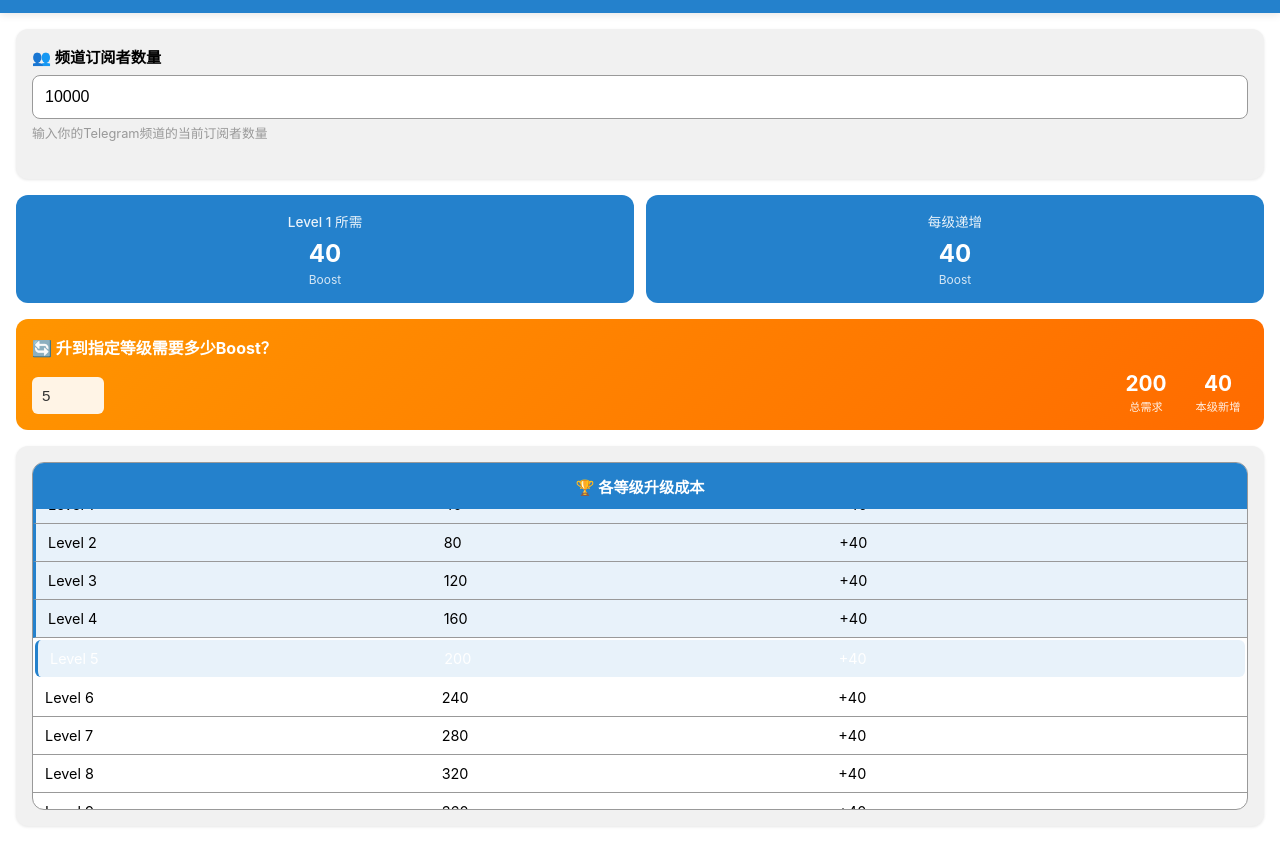
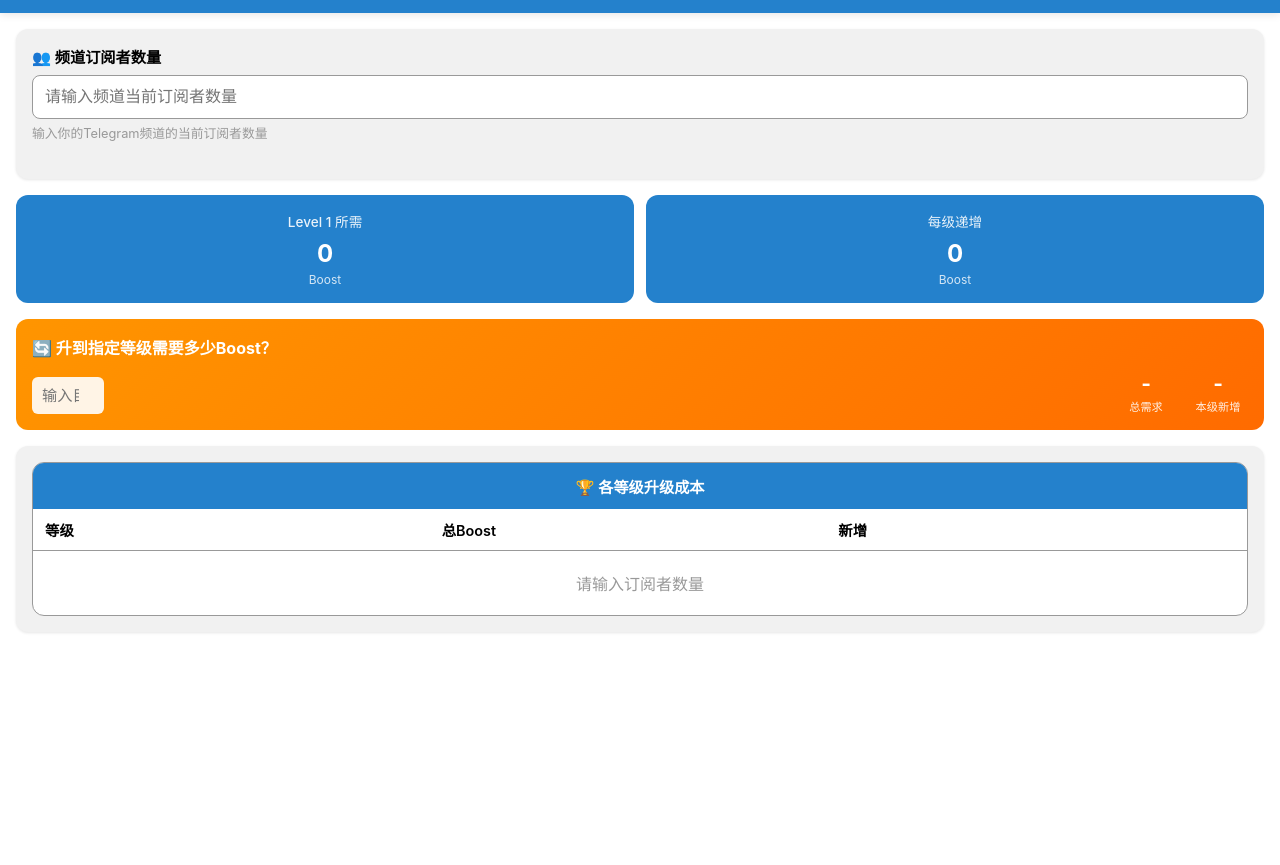
Before and after one commit to yanshibin/telegram-story-calculator, a plain HTML site: page index.html in a window 1280 px wide. Shown: the part 73-938 px from the top of the page. After the commit the page ends 817 px from the top, so only its background shows below. Drawn offline with Linux system fonts and the light colour scheme.

Commit message:
Update index.html

```diff
--- a/index.html
+++ b/index.html
@@ -432,12 +432,7 @@
         subscribersInput.addEventListener('input', calculateBoosts);
         targetLevelInput.addEventListener('input', calculateTargetLevel);
 
-        // 初始化示例数据
-        setTimeout(() => {
-            subscribersInput.value = '10000';
-            targetLevelInput.value = '5';
-            calculateBoosts();
-        }, 500);
+        // 页面加载完成，等待用户输入
     </script>
 </body>
 </html>
```
